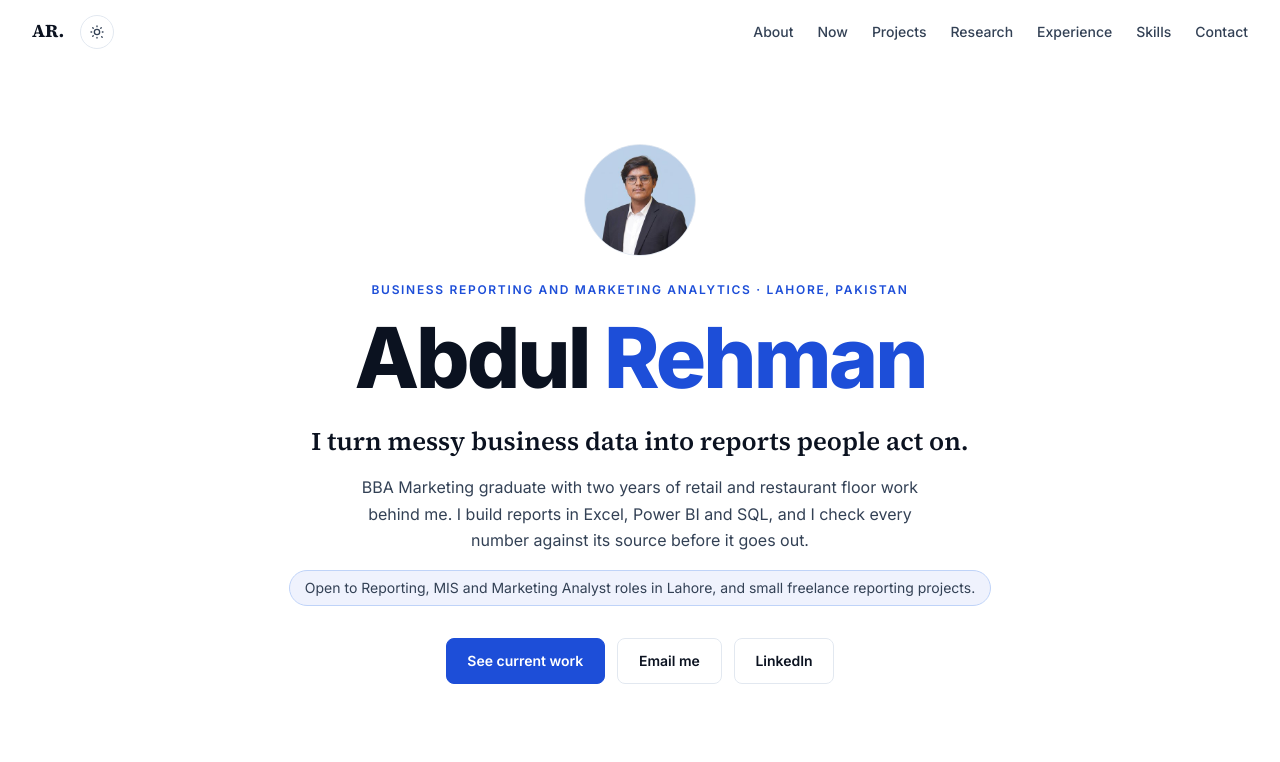
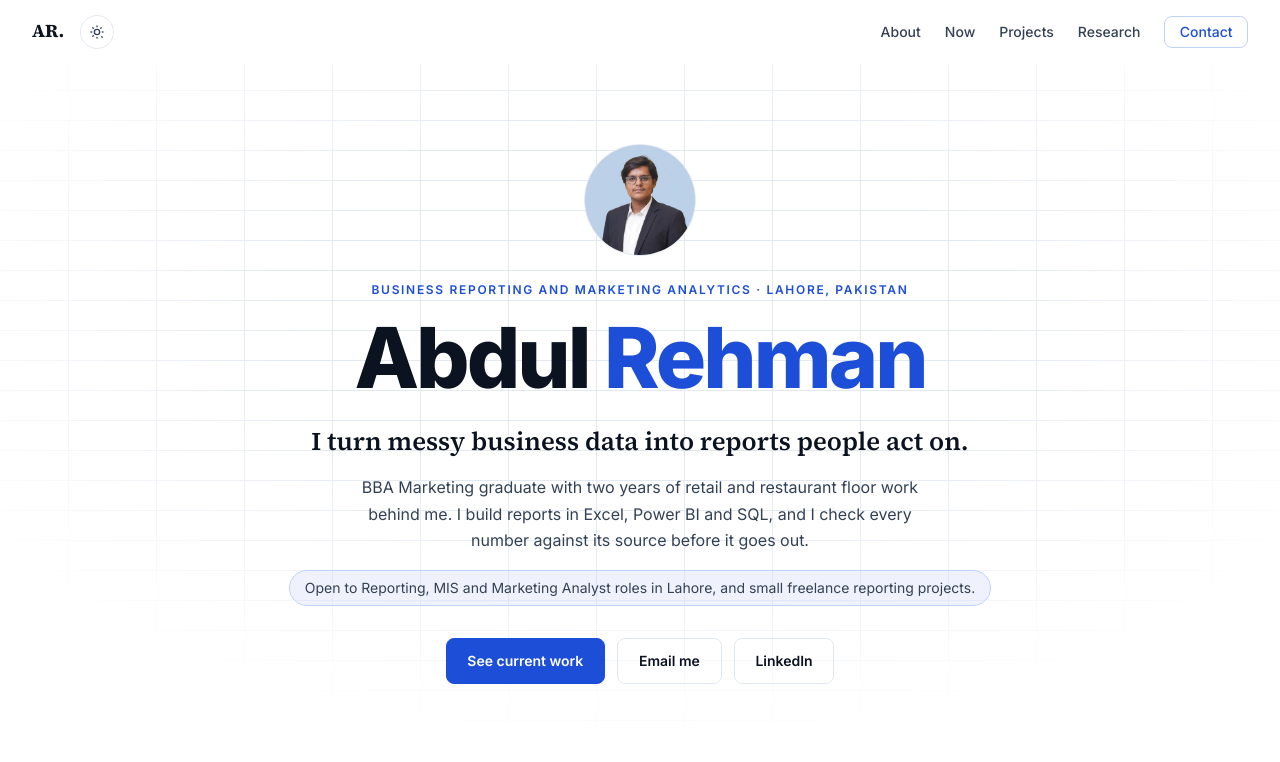
Before and after one commit to rai-analytics/rai-analytics.github.io, a plain HTML site: page index.html in a window 1280 px wide. Shown: the top 762 px of the page. Drawn offline with Linux system fonts and the light colour scheme.

Commit message:
Hero spreadsheet-grid background, nav trimmed to five items
Co-Authored-By: Claude Opus 5.5 <noreply@anthropic.com>

```diff
--- a/index.html
+++ b/index.html
@@ -47,6 +47,7 @@
       --on-accent:   #FFFFFF;
       --coral:       #D9482F;
       --nav-bg:      rgba(255, 255, 255, 0.92);
+      --grid:        #E3E9F1;
       --shadow:      0 1px 2px rgba(15, 23, 42, 0.04), 0 4px 16px rgba(15, 23, 42, 0.04);
 
       --serif: 'Source Serif 4', Georgia, serif;
@@ -77,6 +78,7 @@
       --on-accent:   #0B1120;
       --coral:       #F28B74;
       --nav-bg:      rgba(11, 17, 32, 0.9);
+      --grid:        rgba(148, 163, 184, 0.13);
       --shadow:      0 1px 2px rgba(0, 0, 0, 0.3);
     }
 
@@ -138,14 +140,20 @@
       font-size: var(--t-sm); font-weight: 500;
       transition: color .2s;
     }
+    .nav-links { align-items: center; }
     .nav-links a:hover { color: var(--accent-text); }
+    .nav-links a.nav-cta {
+      color: var(--accent-text); border: 1px solid var(--accent-line);
+      border-radius: 8px; padding: .4rem .9rem;
+    }
+    .nav-links a.nav-cta:hover { background: var(--accent-soft); }
     .hamburger {
       display: none; flex-direction: column; justify-content: center; gap: 5px;
       width: 40px; height: 40px; cursor: pointer; background: none; border: none; padding: 9px;
     }
     .hamburger span { display: block; height: 2px; background: var(--heading); border-radius: 2px; }
 
-    @media (max-width: 860px) {
+    @media (max-width: 720px) {
       nav { padding: 0 var(--s2); }
       .hamburger { display: flex; }
       .nav-links {
@@ -156,7 +164,9 @@
         padding: var(--s1) var(--s2) var(--s2);
       }
       .nav-links.open { display: flex; }
+      .nav-links { align-items: stretch; }
       .nav-links a { display: block; padding: .7rem var(--s1); font-size: var(--t-md); }
+      .nav-links a.nav-cta { border: none; padding: .7rem var(--s1); }
     }
 
     /* ===== Layout ===== */
@@ -205,6 +215,18 @@
     #hero {
       padding: calc(64px + var(--s6)) var(--s3) var(--s6);
       text-align: center;
+      position: relative; isolation: isolate;
+    }
+    /* Faint spreadsheet grid behind the hero, fading out at the edges */
+    #hero::before {
+      content: ''; position: absolute; inset: 0; z-index: -1; pointer-events: none;
+      background-image:
+        linear-gradient(to right, var(--grid) 1px, transparent 1px),
+        linear-gradient(to bottom, var(--grid) 1px, transparent 1px);
+      background-size: 88px 30px;
+      background-position: center top;
+      -webkit-mask-image: radial-gradient(ellipse 75% 70% at 50% 42%, #000 35%, transparent 80%);
+              mask-image: radial-gradient(ellipse 75% 70% at 50% 42%, #000 35%, transparent 80%);
     }
     .hero-content { max-width: 720px; margin: 0 auto; }
     .hero-avatar {
@@ -493,9 +515,7 @@
     <li><a href="#now">Now</a></li>
     <li><a href="#projects">Projects</a></li>
     <li><a href="#research">Research</a></li>
-    <li><a href="#experience">Experience</a></li>
-    <li><a href="#skills">Skills</a></li>
-    <li><a href="#contact">Contact</a></li>
+    <li><a href="#contact" class="nav-cta">Contact</a></li>
   </ul>
   <button class="hamburger" id="hbg" type="button" aria-label="Open menu" aria-expanded="false" aria-controls="navLinks">
     <span></span><span></span><span></span>
```
